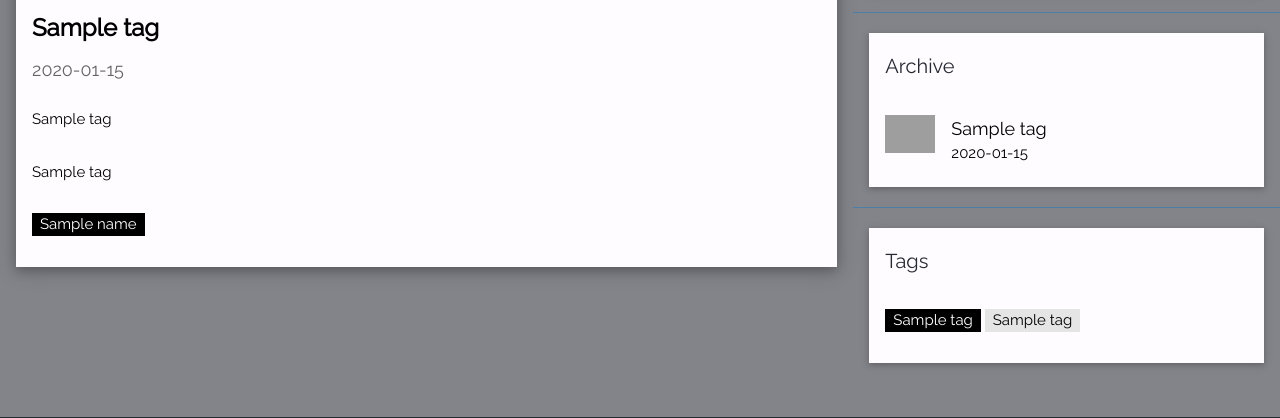
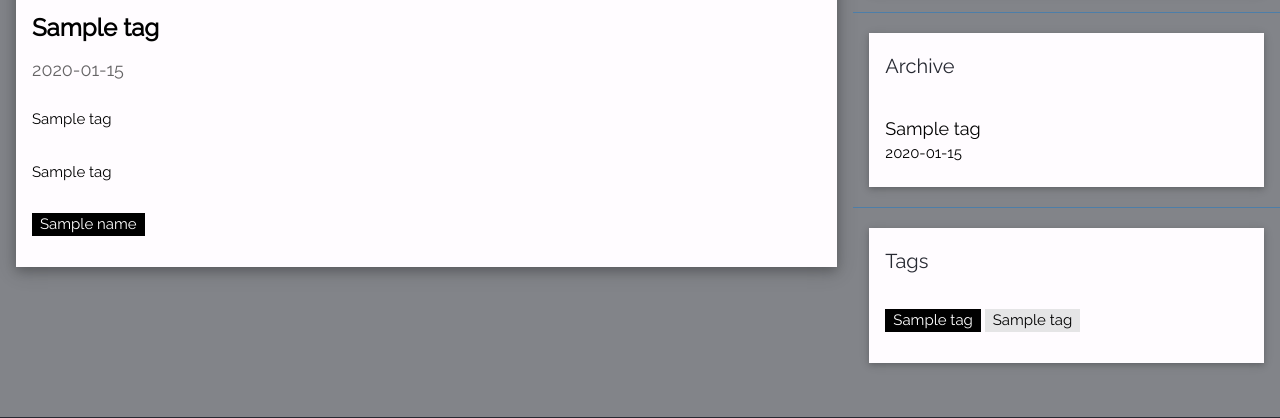
Before and after one commit to conzty01/jTermBlog, a Flask app: page /tag/1 in a window 1280 px wide. Shown: the part 827-1245 px from the top of the page. Run offline with Flask 2, Linux system fonts and the light colour scheme; a database or web service that is not in the repository returns one stand-in record (values such as "Sample title"); some libraries are stand-ins or nearby versions; grey boxes are pictures that could not be loaded.

Commit message:
Removed photos from archive list to save on load time

```diff
--- a/templates/base.html
+++ b/templates/base.html
@@ -114,7 +114,7 @@ and is wrapped around the whole page content, except for the footer in this exam
       <a href="/post/{{p[0]}}" style="text-decoration:none;">
       <li class="w3-padding-16">
         {% if p[1][0] != '': %}
-        <img src="/static/images/{{p[1][0]}}" alt="{{p[2]}}" class="w3-left w3-margin-right" style="width:50px">
+        <!-- <img src="/static/images/{{p[1][0]}}" class="w3-left w3-margin-right" style="width:50px"> -->
         {% endif %}
         <span class="w3-large">{{p[3]}}</span><br>
         <span>{{p[4].strftime('%B %d, %Y')}}</span>
```
